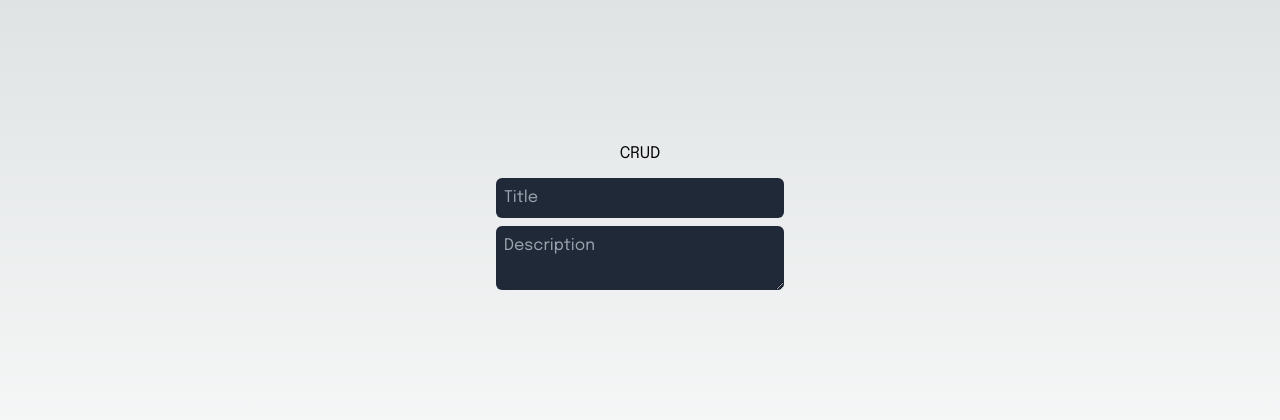
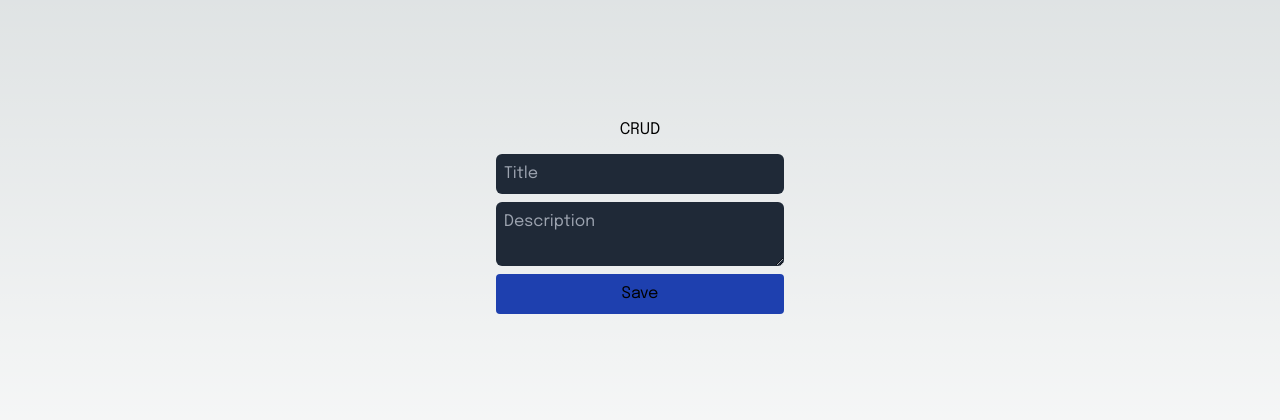
Before and after one commit to TamaniPhiri/Next-13-Prisma-Typescript-FullStack-CRUD, a Next.js app: page / in a window 1280 px wide. Shown: the part 184-604 px from the top of the page. Built offline with nearby package versions, Linux system fonts and the light colour scheme.

Commit message:
lets do this

```diff
--- /dev/null
+++ b/pages/api/create.ts
@@ -0,0 +1 @@
+import {prisma} from '../../lib/prisma'
--- a/pages/api/hello.ts
+++ /dev/null
@@ -1,13 +0,0 @@
-// Next.js API route support: https://nextjs.org/docs/api-routes/introduction
-import type { NextApiRequest, NextApiResponse } from 'next'
-
-type Data = {
-  name: string
-}
-
-export default function handler(
-  req: NextApiRequest,
-  res: NextApiResponse<Data>
-) {
-  res.status(200).json({ name: 'John Doe' })
-}
--- a/pages/index.tsx
+++ b/pages/index.tsx
@@ -3,8 +3,18 @@ import { useState } from "react";
 
 const inter = Epilogue({ subsets: ["latin"] });
 
+interface FormData {
+  title: string;
+  description: string;
+  id: string;
+}
+
 export default function Home() {
-  const[form,setForm]=useState({title:"",description:"",id:""})
+  const [form, setForm] = useState<FormData>({
+    title: "",
+    description: "",
+    id: "",
+  });
   return (
     <main
       className={`${inter.className} flex w-full gap-3 flex-col px-4 md:px-10 justify-center items-center min-h-screen`}
@@ -21,14 +31,17 @@ export default function Home() {
           className="p-2 rounded-md w-72 bg-gray-800"
           placeholder="Title"
           value={form.title}
-          onChange={e=>setForm({...form,title: e.target.value})}
+          onChange={(e) => setForm({ ...form, title: e.target.value })}
         />
         <textarea
           className="p-2 rounded-md w-72 bg-gray-800"
           placeholder="Description"
           value={form.description}
-          onChange={e=>setForm({...form,description: e.target.value})}
+          onChange={(e) => setForm({ ...form, description: e.target.value })}
         />
+        <button type="submit" className="w-72 bg-blue-800 hover:bg-blue-900 flex items-center justify-center p-2 rounded">
+          Save
+        </button>
       </form>
     </main>
   );
```
